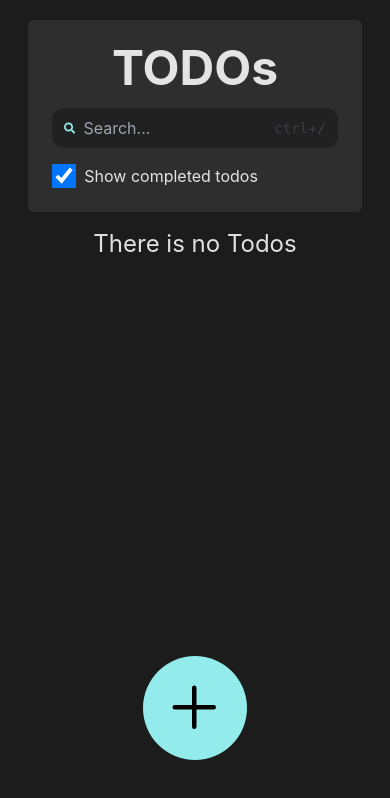
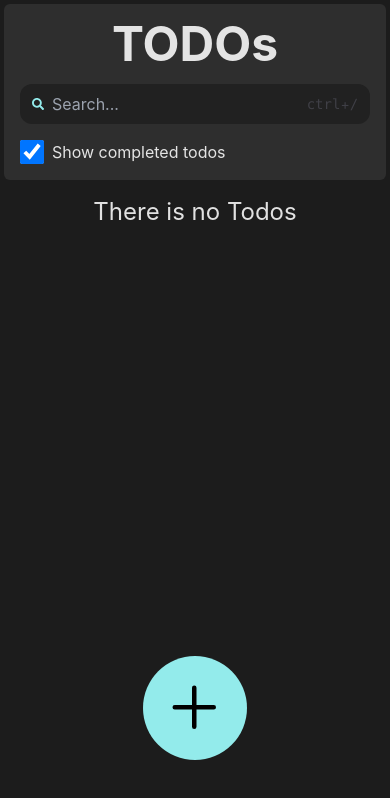
Before and after one commit to felipedobrinin/react-todo-app, a React (Vite) app: page / in a window 390 px wide. Shown: the top 798 px of the page. Built offline with nearby package versions, Linux system fonts and the light colour scheme.

Commit message:
app is more mobile friendly now

```diff
--- a/src/App.tsx
+++ b/src/App.tsx
@@ -19,9 +19,9 @@ function App() {
   }
 
   return (
-    <div className="app">
+    <div className="app pt-[1%]  md:pt-8">
       <main>
-        <div className="flex flex-col gap-4 card p-6">
+        <div className="flex flex-col gap-4 card p-4 md:p-6">
           <h1 className="text-5xl font-bold text-center">TODOs</h1>
           <SearchInput value={search} setSearch={setSearch} />
           <div className="flex gap-2">
--- a/src/components/TodoItem.tsx
+++ b/src/components/TodoItem.tsx
@@ -11,7 +11,7 @@ interface Props {
 
 export const TodoItem: React.FC<Props> = ({ todo, markCompleted, removeTodo }) => {
   return (
-    <div className="todo-item card px-6 py-4">
+    <div className="todo-item card px-4 py-4 md:px-6">
       <input
         type="checkbox"
         name=""
--- a/src/index.css
+++ b/src/index.css
@@ -59,10 +59,8 @@ body {
   height: 100vh;
   height: 100dvh;
   width: 100vw;
+}
 
-  margin: 0;
-  padding: 5%;
-}
 
 
 .card {
@@ -70,11 +68,11 @@ body {
   border-radius: var(--radius);
 }
 
+
 main{
   margin: auto;
   place-self: center;
-  width: min(95%, 700px);
-
+  width: min(98%, 700px);
   display: flex;
   flex-direction: column;
   gap: 1rem;
```
